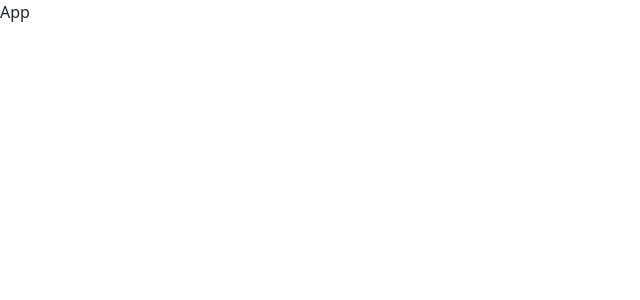
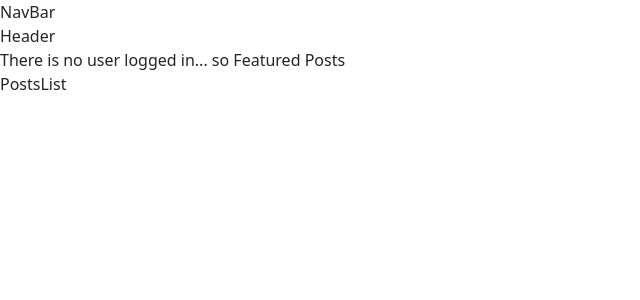
Before and after one commit to charleseMuchmore/React_Labs, a React (Create React App) app in the folder lab5/blog/: page / in a window 1280 px wide. Shown: the top 300 px of the page, without its empty margins (0-640 px from the left). Built offline with nearby package versions, Linux system fonts and the light colour scheme; no server answers.

Commit message:
finished home page component

```diff
--- a/lab5/blog/src/App.js
+++ b/lab5/blog/src/App.js
@@ -1,5 +1,23 @@
+import { useEffect, useContext } from 'react';
+import PostsContext from './context/posts';
+import Home from './pages/Home';
+import NavBar from './components/NavBar';
+
 function App() {
-    return <div>App</div>
+    const { fetchFeaturedPosts } = useContext(PostsContext);
+    const { fetchCategories } = useContext(PostsContext);
+
+    useEffect(() => {
+        fetchFeaturedPosts();
+        fetchCategories();
+    }, []);
+
+    return (
+    <div className="app">
+        <NavBar />
+        <Home />
+    </div>
+    )
 }
 
 export default App;
--- a/lab5/blog/src/pages/Home.js
+++ b/lab5/blog/src/pages/Home.js
@@ -0,0 +1,25 @@
+import { useContext } from 'react';
+import UserContext from '../context/user';
+import Header from '../components/Header';
+import PostsList from '../components/PostsList';
+
+function Home() {
+    const { user } = useContext(UserContext);
+
+    return (
+    <div className="home">
+        <Header />
+        <div>
+        {user &&
+            <heading>There is no user logged in... so Featured Posts</heading>
+        }
+        {user && user.id &&
+        <heading>A user is logged in.. so My Posts</heading>
+        }
+        </div>
+        <PostsList />
+    </div>
+    )
+}
+
+export default Home;
```
